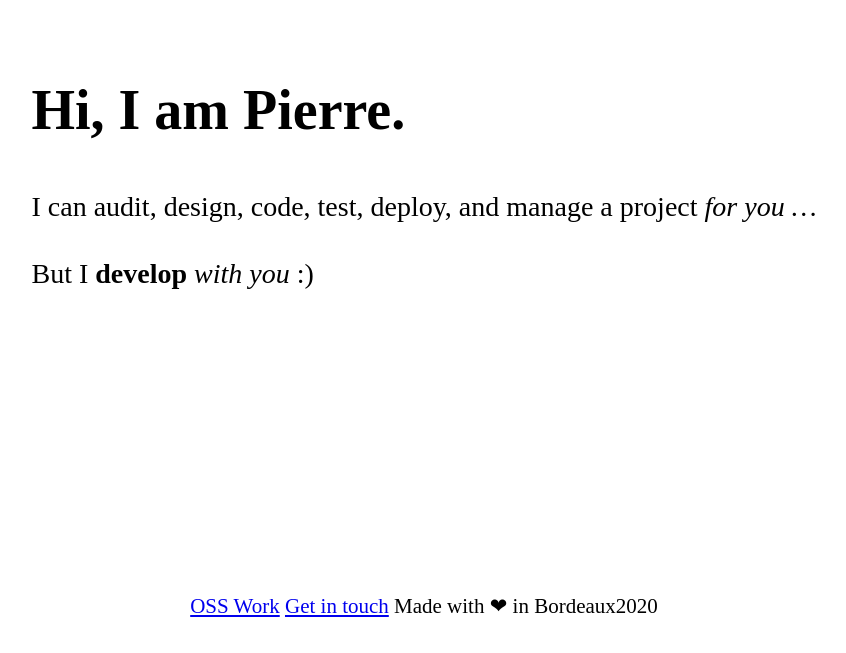
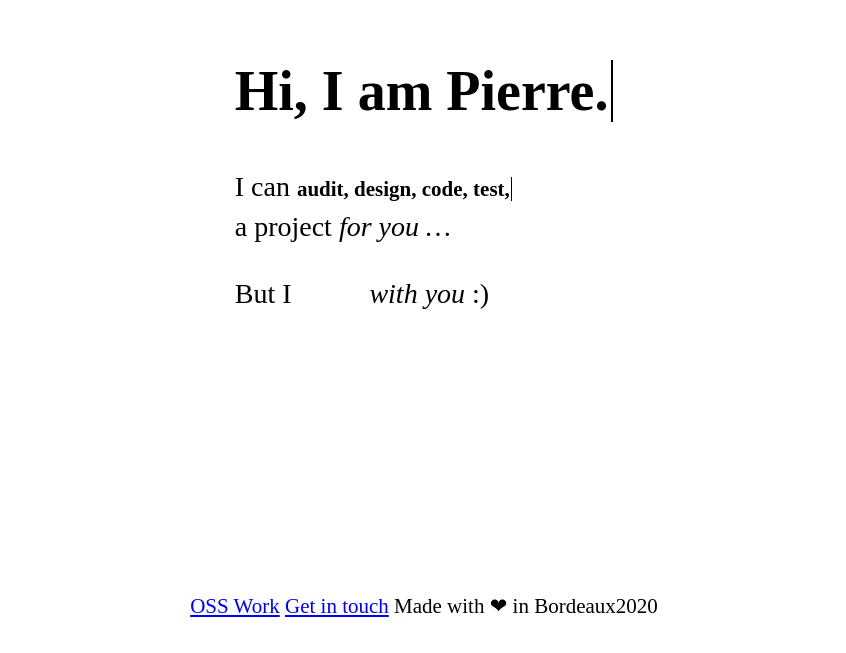
Before and after one commit to papswell/personal-website, a Next.js app: page / in a window 1280 px wide. Shown: the part 147-800 px from the top of the page, without its empty margins (216-1062 px from the left). Built offline with nearby package versions, Linux system fonts and the light colour scheme.

Commit message:
custom typewritter effect

```diff
--- /dev/null
+++ b/components/typewritter.js
@@ -0,0 +1,60 @@
+import { useEffect, useState } from "react";
+import Typewriter from "../modules/typewritter";
+
+export default ({ children, speed, delay, replace, ...props }) => {
+  const [displayed, setDisplayed] = useState("");
+  const [cx, setCx] = useState("init");
+
+  useEffect(() => {
+    const writer = new Typewriter(
+      children,
+      (value) => {
+        setDisplayed(value);
+        setCx(writer.isOver() ? "over" : "writing");
+      },
+      { speed, replace }
+    );
+    if (delay) {
+      setTimeout(() => {
+        writer.run();
+      }, delay);
+    } else {
+      writer.run();
+    }
+  }, []);
+
+  const classes = `${props.className || ""} ${cx}`.trim();
+  return (
+    <span className={classes}>
+      {displayed || children}
+      <style jsx>{`
+        span {
+          padding-right: 0.05em;
+          border-right: 0.05em solid currentColor;
+        }
+
+        span.init {
+          opacity: 0;
+        }
+
+        span.writing {
+          animation: blink-caret 0.6s step-end infinite;
+        }
+
+        span.over {
+          animation: blink-caret 0.6s step-end 6 both;
+        }
+
+        @keyframes blink-caret {
+          from,
+          to {
+            border-color: transparent;
+          }
+          50% {
+            border-color: currentColor;
+          }
+        }
+      `}</style>
+    </span>
+  );
+};
--- /dev/null
+++ b/modules/typewritter.js
@@ -0,0 +1,32 @@
+function TypeWritter(content, onChange, options = {}) {
+  const speed = options.speed || 10;
+  let displayed = "";
+
+  function next() {
+    displayed += content[displayed.length];
+
+    onChange(displayed);
+  }
+
+  this.run = async function run() {
+    await new Promise((resolve) => {
+      const wait = speed / 2 + Math.floor((speed / 2) * Math.random());
+      setTimeout(() => {
+        next();
+        return resolve();
+      }, wait);
+    });
+
+    if (!this.isOver()) {
+      return this.run();
+    }
+
+    return Promise.resolve();
+  };
+
+  this.isOver = function isOver() {
+    return displayed.length === content.length;
+  };
+}
+
+export default TypeWritter;
--- a/package.json
+++ b/package.json
@@ -4,6 +4,7 @@
   "description": "",
   "main": "index.js",
   "scripts": {
+    "test": "jest",
     "dev": "next",
     "build": "next build",
     "start": "next start",
@@ -17,5 +18,9 @@
     "next": "^9.3.5",
     "react": "^16.13.1",
     "react-dom": "^16.13.1"
+  },
+  "devDependencies": {
+    "babel-jest": "^25.3.0",
+    "jest": "^25.3.0"
   }
 }
--- a/pages/index.js
+++ b/pages/index.js
@@ -1,6 +1,7 @@
 import Link from "next/link";
 import FullScreen from "../components/layouts/FullScreen";
 import Footer from "../components/footer";
+import Typewritter from "../components/typewritter";
 
 export default function Index() {
   return (
@@ -8,22 +9,22 @@ export default function Index() {
       <main>
         <div className="content">
           <h1>
-            Hi, I am <strong>Pierre</strong>.
+            <Typewritter speed={100}>Hi, I am Pierre.</Typewritter>
           </h1>
 
           <p>
             I can{" "}
-            <span className="typewritter">
+            <Typewritter speed={100} delay={3000} className="strong">
               audit, design, code, test, deploy, and manage
-            </span>{" "}
-            a project <em>for you&nbsp;…</em>
+            </Typewritter>
+            <br />a project <em>for you&nbsp;…</em>
           </p>
 
           <p>
             But I{" "}
-            <span className="typewritter">
-              <strong>develop</strong>
-            </span>{" "}
+            <Typewritter speed={100} delay={6000} className="strong">
+              develop
+            </Typewritter>
             <em>with you</em> :)
           </p>
         </div>
--- a/styles.css
+++ b/styles.css
@@ -36,3 +36,8 @@ footer {
   text-align: center;
   /* padding: 24px; */
 }
+
+.strong {
+  font-size: 21px;
+  font-weight: bold;
+}
```
Also changed, not shown: jest.config.js (added, +8 -0 lines), .babelrc (added), 2 other files (tests, documents, lock files or other folders).
